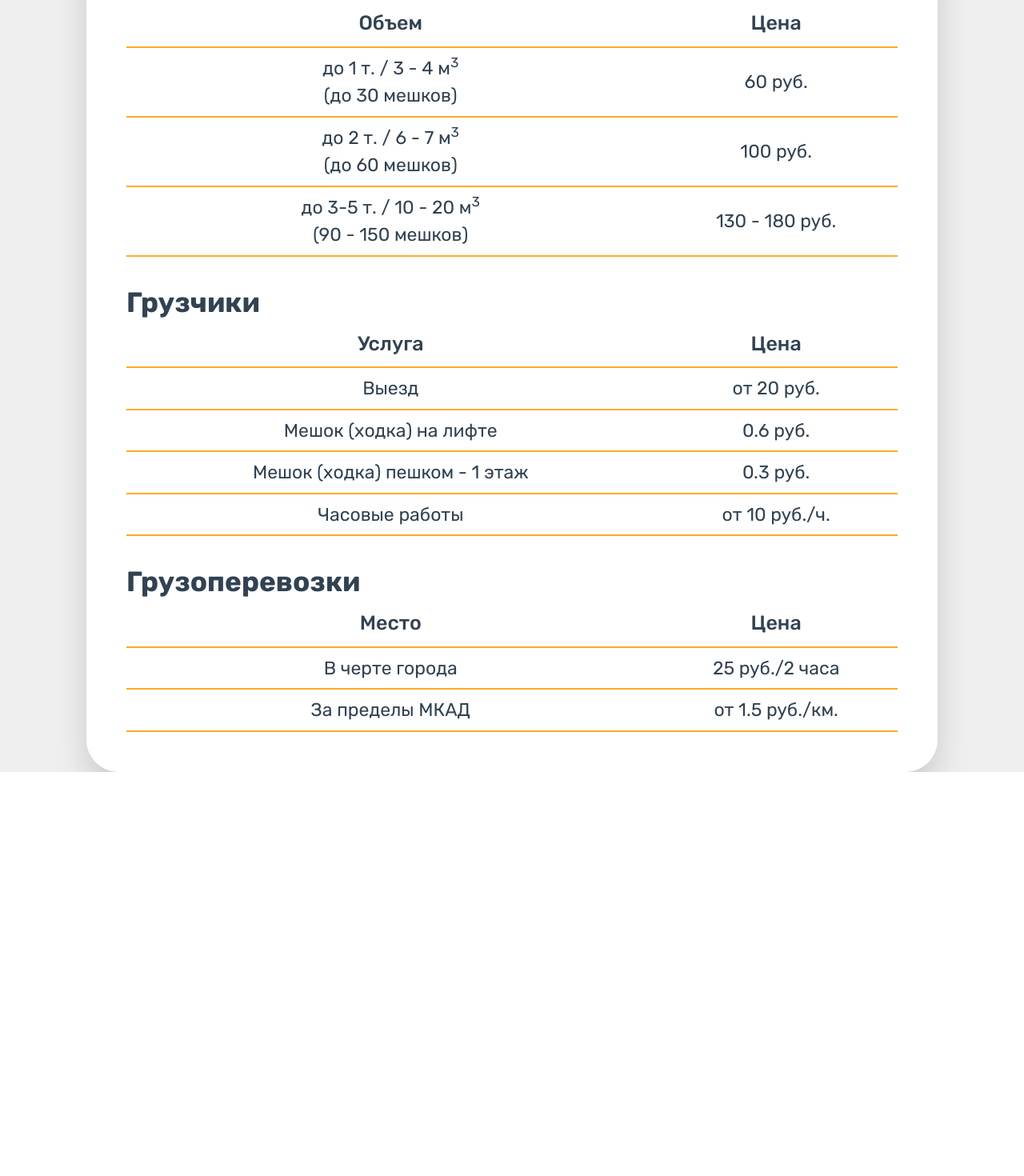
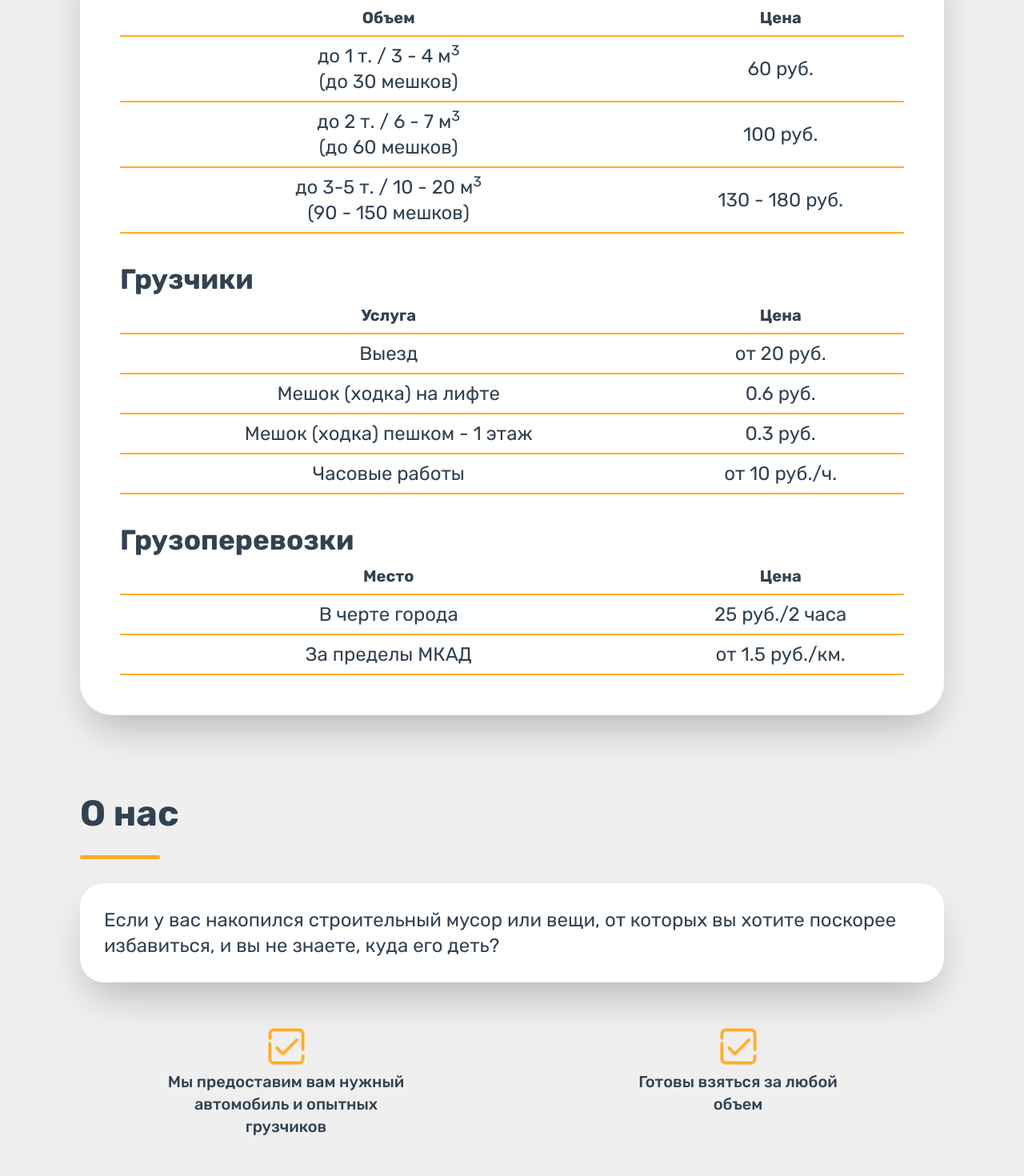
Before and after one commit to DaniilBenyash/vyvoz-musora-minsk.by, a Next.js app: page / in a window 1280 px wide. Shown: the part 1000-2470 px from the top of the page at 80% size. Before the commit the page ends 1965 px from the top, so only its background shows below. Built offline with nearby package versions, Linux system fonts and the light colour scheme.

Commit message:
add: About

```diff
--- /dev/null
+++ b/components/About.tsx
@@ -0,0 +1,19 @@
+import Title from "./Title"
+import Card from "./Card"
+
+const About = () => {
+    return (
+        <section className="mt-[100px]">
+            <Title name='О нас'/>
+            <p className="max-w-full bg-white p-[30px] shadow-2xl rounded-[30px] text-2xl mobile:text-xl">Если у вас накопился строительный мусор или вещи, от которых вы хотите поскорее избавиться, и вы не знаете, куда его деть?</p>
+            <div className="my-[50px] grid grid-cols-2 justify-items-center gap-[50px] mobile:grid-cols-1">
+                <Card text='Мы предоставим вам нужный автомобиль и опытных грузчиков'/>
+                <Card text='Готовы взяться за любой объем'/>
+                <Card text='Вывезем хлам как из многоквартирного жилого дома в черте города, так и из сельской местности, либо дачного участка'/>
+                <Card text='Наши главные качества: НАДЕЖНОСТЬ И ЧЕСТНОСТЬ'/>
+            </div>
+        </section>
+    )
+}
+
+export default About
--- /dev/null
+++ b/components/Card.tsx
@@ -0,0 +1,16 @@
+import Image from "next/image"
+
+type CardProps = {
+    text: string,
+}
+
+const Card = ({text}: CardProps) => {
+    return (
+        <div className="w-[300px]  flex flex-col items-center">
+            <Image src='/ok.png' width={60} height={60} alt='ok'/>
+            <p className="text-center text-xl font-medium leading-7">{text}</p>
+        </div>
+    )
+}
+
+export default Card
--- a/components/Main.tsx
+++ b/components/Main.tsx
@@ -6,7 +6,7 @@ const Main = () => {
      <div className="flex justify-between items-center h-[calc(100vh-100px)] tablet:h-auto tablet:pt-[100px]">
         <div>
             <h1 className="text-[55px] font-bold leading-[65px] mobile:text-[40px] mobile:leading-[45px]">Вывоз строительного<br/>мусора</h1>
-            <div className="flex items-center text-2xl mt-8 mb-10 mobile:text-xl">
+            <div className="flex items-center  mt-8 mb-10 text-2xl mobile:text-xl">
                 <div className="w-[50px] h-[3px] rounded-full bg-[#FFAB27] mr-[16px]"></div>
                 в Минске и Минской обл.</div>
             <div className="flex mobile:flex-col">
--- a/components/Price.tsx
+++ b/components/Price.tsx
@@ -1,27 +1,28 @@
+import Title from "./Title"
+
 const Price = () => {
     return (
         <section className="w-full tablet:mt-[100px]">
-            <h2 className="text-[45px] font-bold leading-none mobile:text-[35px]">Стоимость вывоза</h2>
-            <div className="w-[100px] h-[5px] rounded-full bg-[#FFAB27] my-[30px]"></div>
+            <Title name='Стоимость вывоза'/>
             <div className="bg-white shadow-2xl p-[50px] rounded-[40px] mobile:px-[30px]">
                 <table className="w-full text-center">
                     <tbody className="">
                         <tr className='text-[35px] text-left leading-none mobile:text-[25px]'>
                             <th colSpan={2} className='pb-[15px]'>Автомобиль (без грузчиков)</th>
                         </tr>
-                        <tr className="text-[25px] border-b-[2px] border-[#FFAB27] mobile:text-[20px]">
-                            <th className='pb-[10px] font-medium'>Объем</th>
-                            <th className='pb-[10px] font-medium'>Цена</th>
+                        <tr className="border-b-[2px] border-[#FFAB27] text-xl font-medium leading-6 mobile:text-lg mobile:leading-5">
+                            <th className='pb-[10px]'>Объем</th>
+                            <th className='pb-[10px]'>Цена</th>
                         </tr>
-                        <tr className='text-[23px] border-b-[2px] border-[#FFAB27] mobile:text-[18px]'>
+                        <tr className='border-b-[2px] border-[#FFAB27] text-2xl mobile:text-xl'>
                             <td className='py-[8px]'>до 1 т. / 3 - 4 м<sup>3</sup><br/> (до 30 мешков)</td>
                             <td className='py-[8px]'>60 руб.</td>
                         </tr>
-                        <tr className='text-[23px] border-b-[2px] border-[#FFAB27] mobile:text-[18px]'>
+                        <tr className='border-b-[2px] border-[#FFAB27] text-2xl mobile:text-xl'>
                             <td className='py-[8px]'>до 2 т. / 6 - 7 м<sup>3</sup><br/> (до 60 мешков)</td>
                             <td className='py-[8px]'>100 руб.</td>
                         </tr>
-                        <tr className='text-[23px] border-b-[2px] border-[#FFAB27] mobile:text-[18px]'>
+                        <tr className='border-b-[2px] border-[#FFAB27] text-2xl mobile:text-xl'>
                             <td className='py-[8px]'>до 3-5 т. / 10 - 20 м<sup>3</sup><br/> (90 - 150 мешков)</td>
                             <td className='py-[8px]'>130 - 180 руб.</td>
                         </tr>
@@ -29,23 +30,23 @@ const Price = () => {
                         <tr className='text-[35px] text-left leading-none mobile:text-[25px]'>
                             <th colSpan={2} className='pb-[15px] pt-[40px]'>Грузчики</th>
                         </tr>
-                        <tr className="text-[25px] border-b-[2px] border-[#FFAB27] mobile:text-[20px]">
-                            <th className='pb-[10px] font-medium'>Услуга</th>
-                            <th className='pb-[10px] font-medium'>Цена</th>
+                        <tr className="border-b-[2px] border-[#FFAB27] text-xl font-medium leading-6 mobile:text-lg mobile:leading-5">
+                            <th className='pb-[10px]'>Услуга</th>
+                            <th className='pb-[10px]'>Цена</th>
                         </tr>
-                        <tr className='text-[23px] border-b-[2px] border-[#FFAB27] mobile:text-[18px]'>
+                        <tr className='border-b-[2px] border-[#FFAB27] text-2xl mobile:text-xl'>
                             <td className='py-[8px]'>Выезд</td>
                             <td className='py-[8px]'>от 20 руб.</td>
                         </tr>
-                        <tr className='text-[23px] border-b-[2px] border-[#FFAB27] mobile:text-[18px]'>
+                        <tr className='border-b-[2px] border-[#FFAB27] text-2xl mobile:text-xl'>
                             <td className='py-[8px]'>Мешок (ходка) на лифте</td>
                             <td className='py-[8px]'>0.6 руб.</td>
                         </tr>
-                        <tr className='text-[23px] border-b-[2px] border-[#FFAB27] mobile:text-[18px]'>
+                        <tr className='border-b-[2px] border-[#FFAB27] text-2xl mobile:text-xl'>
                             <td className='py-[8px]'>Мешок (ходка) пешком - 1 этаж</td>
                             <td className='py-[8px]'>0.3 руб.</td>
                         </tr>
-                        <tr className='text-[23px] border-b-[2px] border-[#FFAB27] mobile:text-[18px]'>
+                        <tr className='border-b-[2px] border-[#FFAB27] text-2xl mobile:text-xl'>
                             <td className='py-[8px]'>Часовые работы</td>
                             <td className='py-[8px]'>от 10 руб./ч.</td>
                         </tr>
@@ -53,15 +54,15 @@ const Price = () => {
                         <tr className='text-[35px] text-left leading-none mobile:text-[25px]'>
                             <th colSpan={2} className='pb-[15px] pt-[40px]'>Грузоперевозки</th>
                         </tr>
-                        <tr className="text-[25px] border-b-[2px] border-[#FFAB27] mobile:text-[20px]">
-                            <th className='pb-[10px] font-medium'>Место</th>
-                            <th className='pb-[10px] font-medium'>Цена</th>
+                        <tr className="border-b-[2px] border-[#FFAB27] text-xl font-medium leading-6 mobile:text-lg mobile:leading-5">
+                            <th className='pb-[10px]'>Место</th>
+                            <th className='pb-[10px]'>Цена</th>
                         </tr>
-                        <tr className='text-[23px] border-b-[2px] border-[#FFAB27] mobile:text-[18px]'>
+                        <tr className='border-b-[2px] border-[#FFAB27] text-2xl mobile:text-xl'>
                             <td className='py-[8px]'>В черте города</td>
                             <td className='py-[8px]'>25 руб./2 часа</td>
                         </tr>
-                        <tr className='text-[23px] border-b-[2px] border-[#FFAB27] mobile:text-[18px]'>
+                        <tr className='border-b-[2px] border-[#FFAB27] text-2xl mobile:text-xl'>
                             <td className='py-[8px]'>За пределы МКАД</td>
                             <td className='py-[8px]'>от 1.5 руб./км.</td>
                         </tr>
--- /dev/null
+++ b/components/Title.tsx
@@ -0,0 +1,14 @@
+type TitleProps = {
+    name: string,
+}
+
+const Title = ({name}: TitleProps) => {
+    return (
+        <div>
+            <h2 className="text-[45px] font-bold leading-none mobile:text-[35px]">{name}</h2>
+            <div className="w-[100px] h-[5px] rounded-full bg-[#FFAB27] my-[30px]"></div>
+        </div>
+    )
+}
+
+export default Title
--- a/pages/index.tsx
+++ b/pages/index.tsx
@@ -1,3 +1,4 @@
+import About from "../components/About"
 import Header from "../components/Header"
 import Main from "../components/Main"
 import Price from "../components/Price"
@@ -5,10 +6,11 @@ import Price from "../components/Price"
 const Home = () =>  {
   return (
     <div className="bg-[#efefef] text-[#314252] flex flex-col items-center w-full">
-      <div className="mw-[1100px] px-[100px] mobile:px-[20px]">
+      <div className="max-w-[1300px] px-[100px] mobile:px-[20px]">
         <Header/>
         <Main/>
         <Price/>
+        <About/>
       </div>
     </div>
   )
```
Also changed, not shown: public/ok.png (added).
